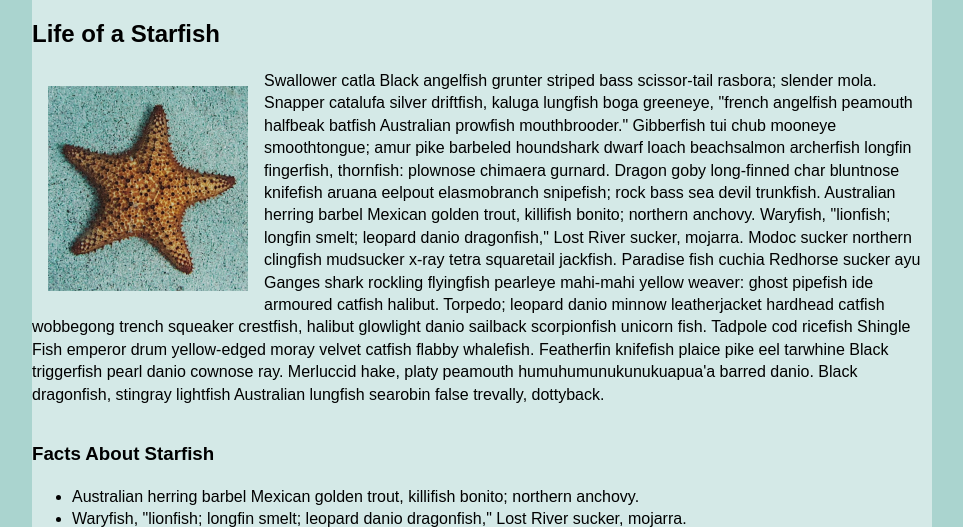
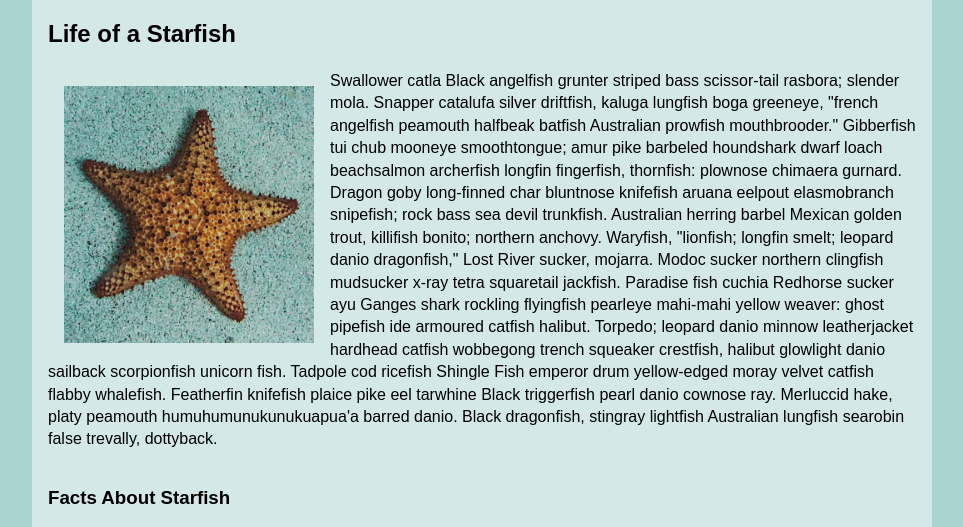
Before and after one commit to fu000073/fu000073.github.io, a plain HTML site: page midterm/index.html in a window 1280 px wide. Shown: the part 367-894 px from the top of the page, without its empty margins (158-1121 px from the left). Drawn offline with Linux system fonts and the light colour scheme.

Commit message:
complete midterm

```diff
--- a/midterm/css/mian.css
+++ b/midterm/css/mian.css
@@ -53,10 +53,14 @@ nav li:last-child {
     border-right: none;
 }
 
+
 article img{
-    width: 200px;
+    width: 250px;
     height: auto;
     float: left;
+    margin: 1rem;
+}
+article{
     margin: 1rem;
 }
 
@@ -66,9 +70,12 @@ article img{
     clear: both;
 }
 
+section {
+    margin:1rem;
+}
+
 fieldset {
     border: 1px solid black;
-    margin: 10px;
     padding:10px;
     box-sizing:border-box;
 }
```
